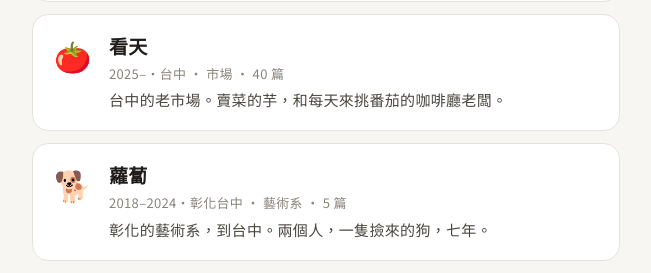
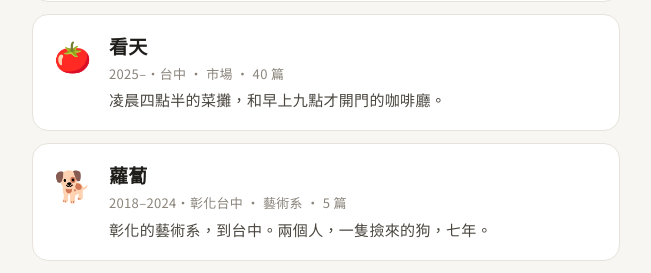
Before and after one commit to Sierra2121/weibeifen, a Jekyll site: the page built from novels.html, in a window 1280 px wide and 1199 px high. Shown: the part 279-552 px from the top of the window, without its empty margins (314-965 px from the left). Built offline with Jekyll 4.4.1, drawn with Linux system fonts in a browser that asks for light colours.

Commit message:
更新《看天》標語與簡介
Co-Authored-By: Claude Opus 5.5 <noreply@anthropic.com>
Claude-Session: https://claude.ai/code/session_01VPttWS7DkrxQpaNPMDE4og

```diff
--- a/_data/novels.yml
+++ b/_data/novels.yml
@@ -12,9 +12,9 @@ market:
   era: 2025–・台中
   tag: 市場
   icon: 🍅
-  blurb: 台中的老市場。賣菜的芋，和每天來挑番茄的咖啡廳老闆。
+  blurb: 凌晨四點半的菜攤，和早上九點才開門的咖啡廳。
   tags: [日常, 市場, 療癒, 台中]
-  intro: 台中一座老市場，凌晨四點半開攤的芋，和市場口那間咖啡廳的老闆陽。從三月到隔年三月，看天吃飯的人，慢慢學會看另一個人。後面有陽自己寫的番外。
+  intro: 「她的番茄，我挑了一年。」市場裡賣菜的芋，市場口開咖啡廳的陽。看天吃飯的人，慢慢學會看另一個人。
 feichang:
   title: 蘿蔔
   era: 2018–2024・彰化台中
```
